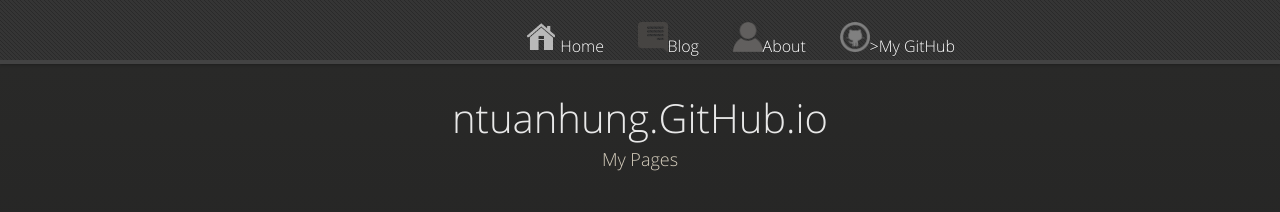
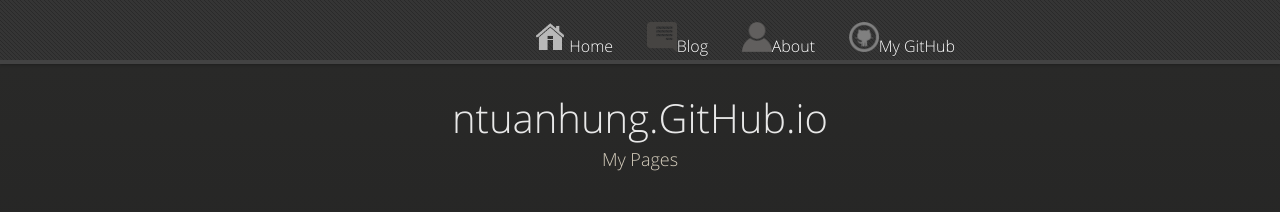
Before and after one commit to ntuanhung/ntuanhung.github.io, a Jekyll site: the page built from index.html, in a window 1280 px wide. Shown: the top 212 px of the page. Built offline with Jekyll 4.4.1, drawn with Linux system fonts in a browser that asks for light colours; nearby versions of some CDN libraries.

Commit message:
Update default.html

```diff
--- a/_layouts/default.html
+++ b/_layouts/default.html
@@ -26,8 +26,8 @@
         <nav>
        	  <li><a href="/"><img src="/images/menu/ico_home.png" width="30" alt="Home"> <span>Home</span></a></li>
        	  <li><a href="/blog"><img src="/images/menu/ico-blog.png" width="30" alt="Blog"><span></span>Blog</span></a></li>
-	  <li><a href="/about"><img src="/images/menu/ico-about-me.png" width="30" alt="About"><span>Abou</span>t</a></li>
-          <li><a href="https://github.com/ntuanhung"><img src="/images/menu/ico-github.png" width="30" alt="Github"><span>>My GitHub</span</a></li>
+	  <li><a href="/about"><img src="/images/menu/ico-about-me.png" width="30" alt="About"><span>About</span></a></li>
+          <li><a href="https://github.com/ntuanhung"><img src="/images/menu/ico-github.png" width="30" alt="Github"><span>My GitHub</span</a></li>
         </nav>
       </div><!-- end header -->
       <section>
```
